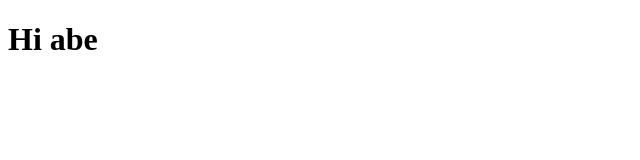
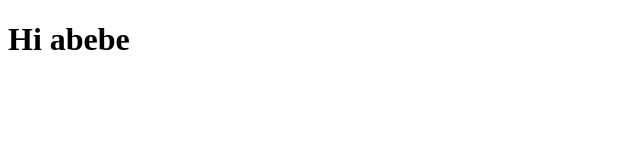
Before and after one commit to ezzy-sam/abebe, a plain HTML site: page index.html in a window 1280 px wide. Shown: the full height of the page, 0-640 px from the left. Drawn offline with Linux system fonts and the light colour scheme.

Commit message:
updated the name

```diff
--- a/index.html
+++ b/index.html
@@ -6,7 +6,7 @@
     <title>Hello abe</title>
 </head>
 <body>
-    <h1>Hi abe</h1>
+    <h1>Hi abebe</h1>
 
 </body>
 </html>
```
